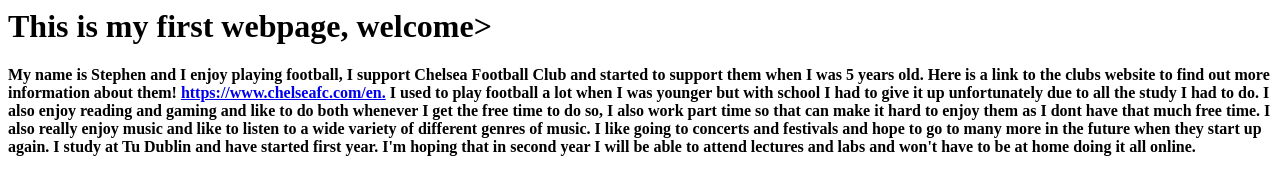
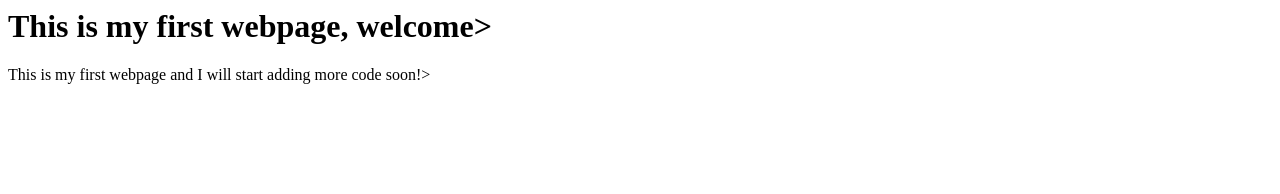
Before and after one commit to Stephen274/test, a plain HTML site: page index.html in a window 1280 px wide. Drawn offline with Linux system fonts and the light colour scheme.

Commit message:
Update index.html

```diff
--- a/index.html
+++ b/index.html
@@ -5,18 +5,10 @@
 
   <body>
     <h1>This is my first webpage, welcome></h1>
-      <p title="this is my tool tip" id="fp"
-           style="background-color:; color:black">
-           <b>My name is Stephen and I enjoy playing football, I support Chelsea Football Club and started to support them when I was 5 years old.
-		    Here is a link to the clubs website to find out more information about them! <a href="https://www.chelseafc.com/en">https://www.chelseafc.com/en.</a>
-		    I used to play football a lot when I was younger but with school I had to give it up unfortunately due to all the study I had to do. I
-		    also enjoy reading and gaming and like to do both whenever I get the free time to do so, I also work part time so that can make it hard
-		    to enjoy them as I dont have that much free time. I also really enjoy music and like to listen to a wide variety of different genres of
-		    music. I like going to concerts and festivals and hope to go to many more in the future when they start up again. I study at Tu Dublin
-		    and have started first year. I'm hoping that in second year I will be able to attend lectures and labs and won't have to be at home doing
- it all online.</b>
+	<p> This is my first webpage and I will start adding more code soon!>
+	  </p>
 
-        </p>
+
   </body
 
 
```
